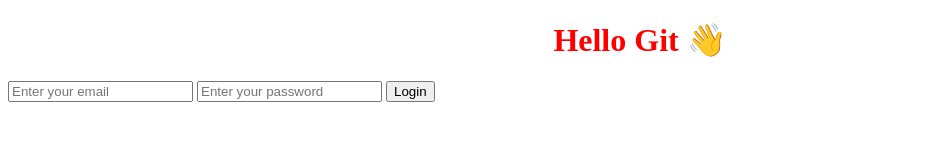
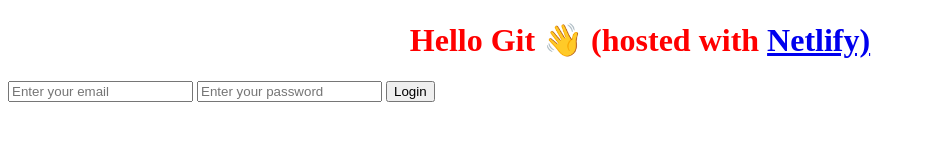
Before and after one commit to AlexandraJaap/my-first-repository, a plain HTML site: page index.html in a window 1280 px wide. Shown: the whole page, without its empty margins (0-926 px from the left). Drawn offline with Linux system fonts and the light colour scheme.

Commit message:
Added link to Netlify

```diff
--- a/index.html
+++ b/index.html
@@ -8,7 +8,9 @@
     <link rel="stylesheet" href="style.css" />
   </head>
   <body>
-    <h1>Hello Git 👋</h1>
+    <h1>
+      Hello Git 👋 (hosted with <a href="https://www.netlify.com/">Netlify)</a>
+    </h1>
     <form>
       <input type="email" placeholder="Enter your email" />
       <input type="password" placeholder="Enter your password" />
```
